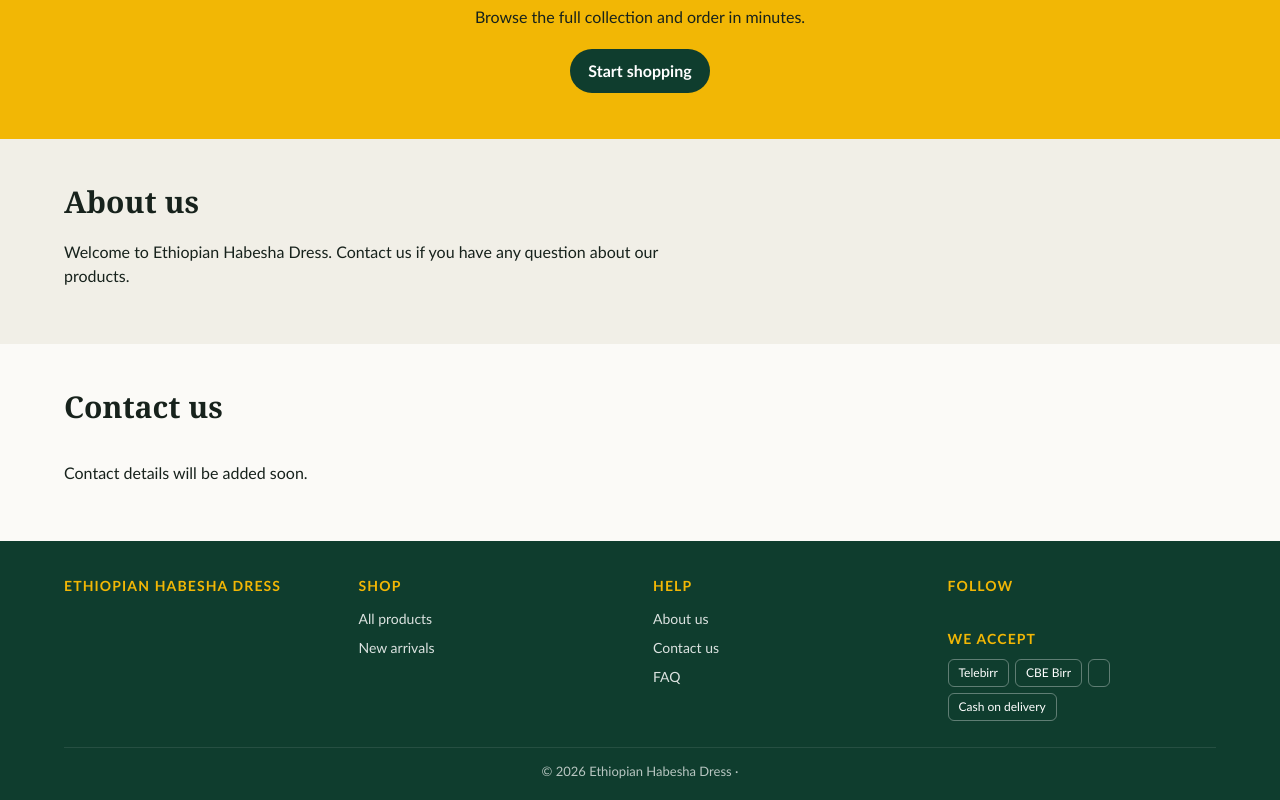
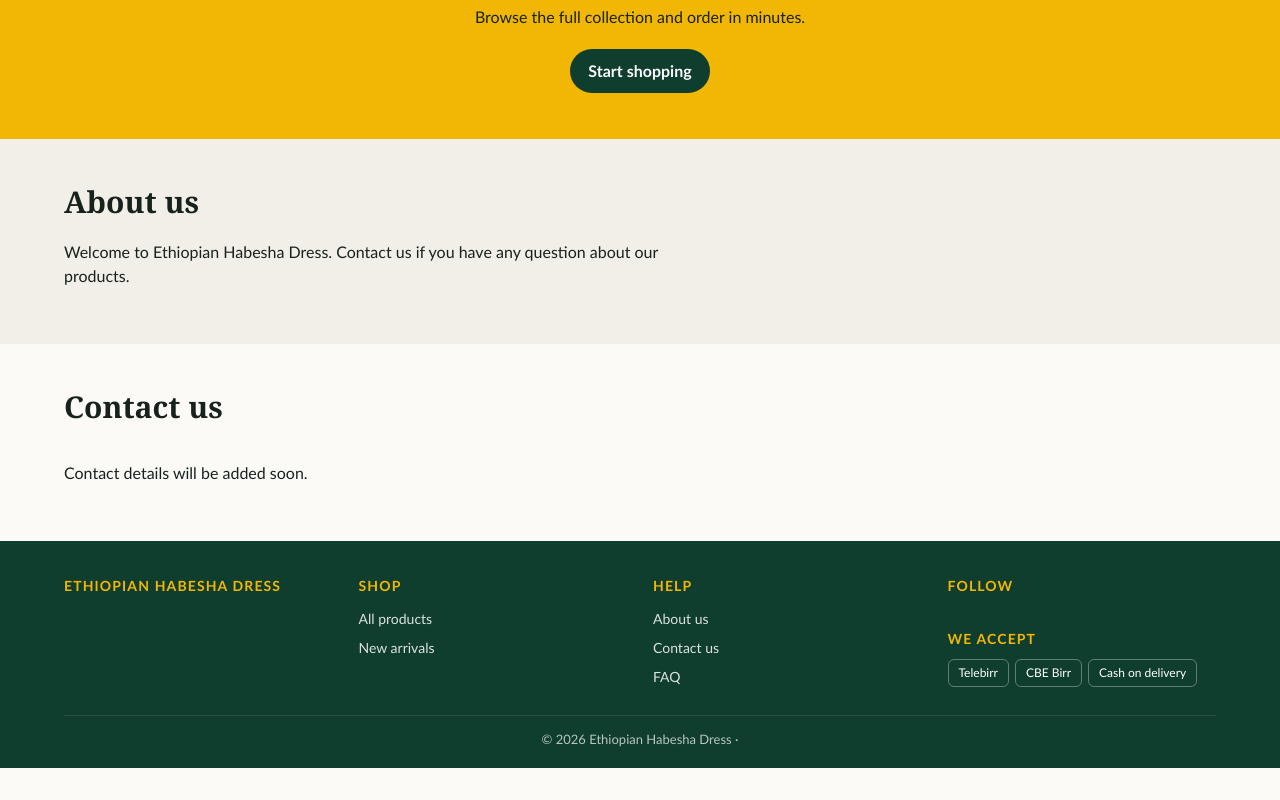
Before and after one commit to adeyferede-tech/ethiopian-habesha-dress, a website: page public/index.html in a window 1280 px wide. Shown: the part 2562-3362 px from the top of the page. After the commit the page ends 3330 px from the top, so only its background shows below. Drawn offline with Linux system fonts and the light colour scheme; no server answers.

Commit message:
Update index.html

```diff
--- a/public/index.html
+++ b/public/index.html
@@ -50,7 +50,7 @@
 <div><h4 id="fname">Shop</h4><p id="fabout"></p><p id="fcall"></p></div>
 <div><h4>Shop</h4><div class="fl"><button data-c="All" data-all="1">All products</button><button data-s="new">New arrivals</button><span id="fcols"></span></div></div>
 <div><h4>Help</h4><div class="fl"><a href="#about">About us</a><a href="#contact">Contact us</a><a href="#faq" data-c="All">FAQ</a></div></div>
-<div><h4>Follow</h4><div class="soc" id="fsoc"></div><h4 style="margin-top:18px">We accept</h4><div class="pay-b"><span>Telebirr</span><span>CBE Birr</span><span></span><span>Cash on delivery</span></div></div></div>
+<div><h4>Follow</h4><div class="soc" id="fsoc"></div><h4 style="margin-top:18px">We accept</h4><div class="pay-b"><span>Telebirr</span><span>CBE Birr</span><span>Cash on delivery</span></div></div></div>
 <div class="copy"><span id="foot"></span> · <span id="visits"></span></div></footer>
 <div class="qvw" id="qv"><div class="qvc"><button class="x" data-qx="1">×</button><div class="qvg" id="qvb"></div></div></div>
 <div class="shade" id="shade"></div>
```
